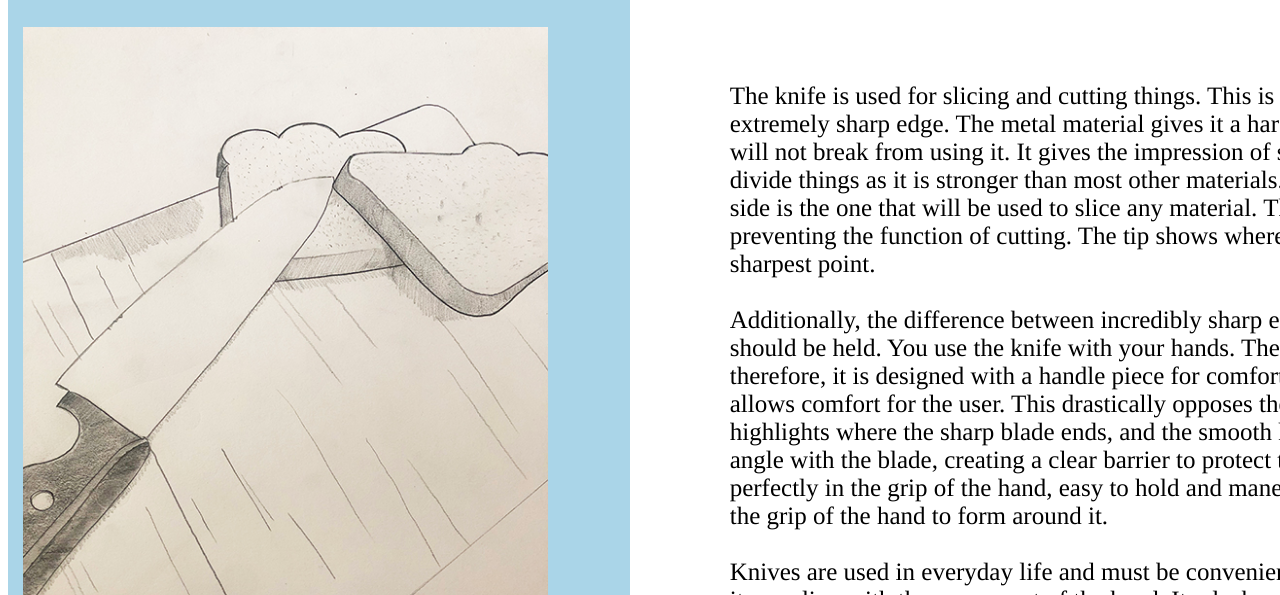
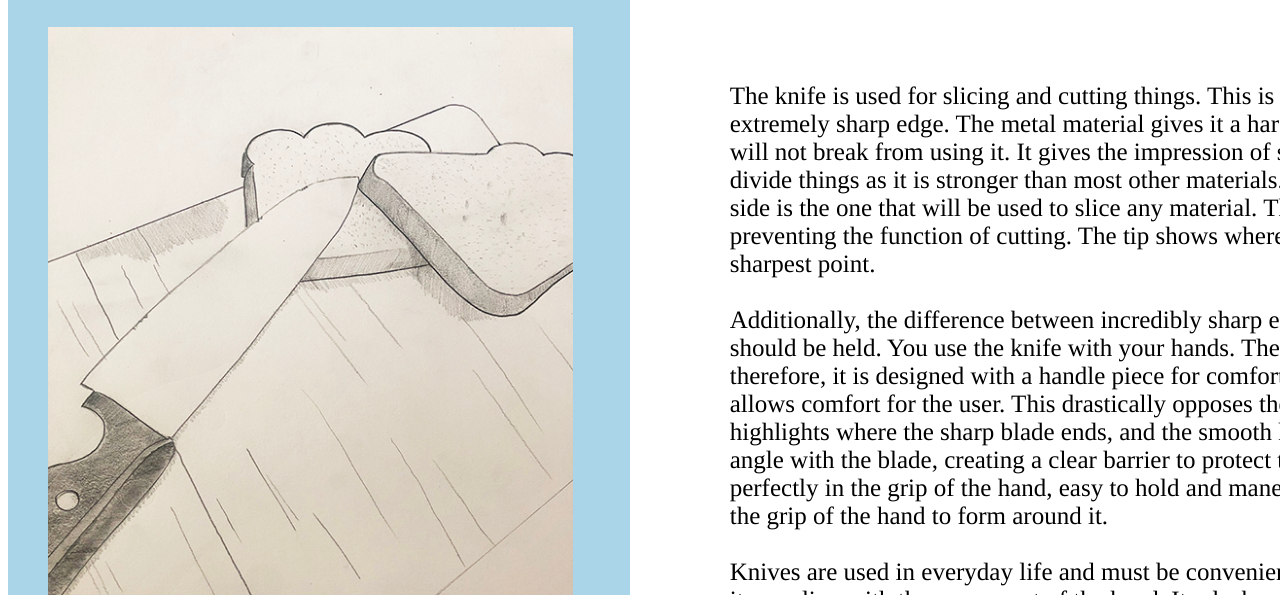
Before and after one commit to liannbogensperger/liannbogensperger.github.io, a plain HTML site: page affordances_page.html in a window 1280 px wide. Shown: the part 205-800 px from the top of the page. Drawn offline with Linux system fonts and the light colour scheme.

Commit message:
Update affordances_page.css

```diff
--- a/affordances_page.css
+++ b/affordances_page.css
@@ -42,7 +42,7 @@ header, hgroup, menu, nav, section { display: block; }
 	}
 
 #picturealignment {
-		margin-left: 15px;
+		margin-left: 40px;
 		margin-top: 30px;
 	}
 
```
